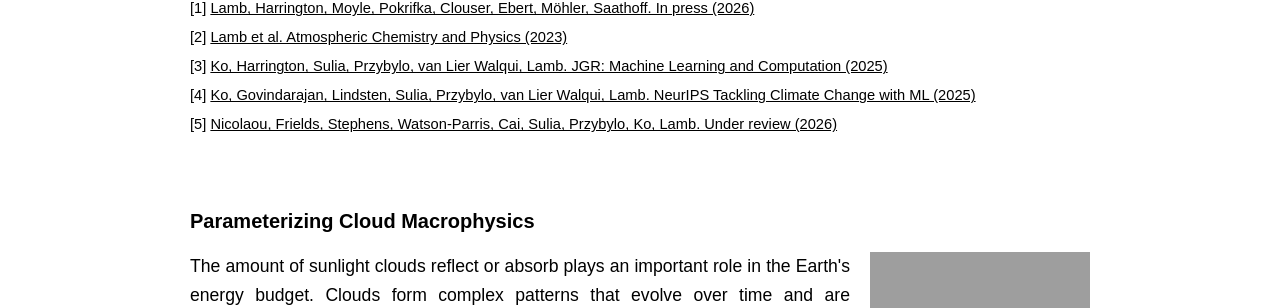
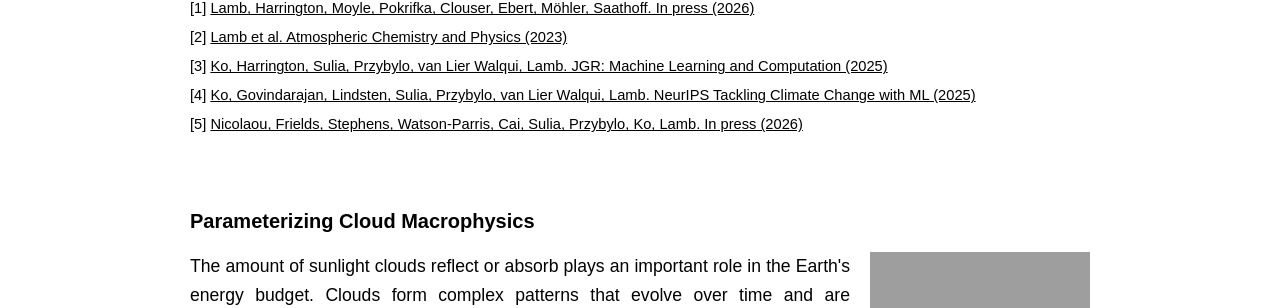
Before and after one commit to kdlamb/kdlamb.github.io, a Jekyll site: the page built from pages/research.md, in a window 1280 px wide and 900 px high, scrolled down 1433 px. Shown: the part 144-452 px from the top of the window. Built offline with Jekyll 4.4.1, drawn with Linux system fonts in a browser that asks for light colours; nearby versions of some CDN libraries; grey boxes are pictures that could not be loaded.

Commit message:
Mark Nicolaou et al. paper as in press
Co-Authored-By: Claude Opus 5 (1M context) <noreply@anthropic.com>
Claude-Session: https://claude.ai/code/session_01DUyujvewVyk3taWZreBTzH

```diff
--- a/pages/research.md
+++ b/pages/research.md
@@ -64,7 +64,7 @@ connect in situ ice crystal images observed during airborne field campaigns to t
 <small>[2] <a href="https://acp.copernicus.org/articles/23/6043/2023/">Lamb et al. Atmospheric Chemistry and Physics (2023)</a></small><br>
 <small>[3] <a href="https://agupubs.onlinelibrary.wiley.com/doi/10.1029/2025JH000905">Ko, Harrington, Sulia, Przybylo, van Lier Walqui, Lamb. JGR: Machine Learning and Computation (2025)</a></small><br>
 <small>[4] <a href="https://arxiv.org/abs/2509.07688">Ko, Govindarajan, Lindsten, Sulia, Przybylo, van Lier Walqui, Lamb. NeurIPS Tackling Climate Change with ML (2025)</a></small><br>
-<small>[5] <a href="https://essopenarchive.org/doi/full/10.22541/essoar.15003780/v1">Nicolaou, Frields, Stephens, Watson-Parris, Cai, Sulia, Przybylo, Ko, Lamb. Under review (2026)</a></small>
+<small>[5] <a href="https://essopenarchive.org/doi/full/10.22541/essoar.15003780/v1">Nicolaou, Frields, Stephens, Watson-Parris, Cai, Sulia, Przybylo, Ko, Lamb. In press (2026)</a></small>
 </p>
 <br clear="all">
 
```
Also changed, not shown: pages/publications.md (+1 -1 lines).
